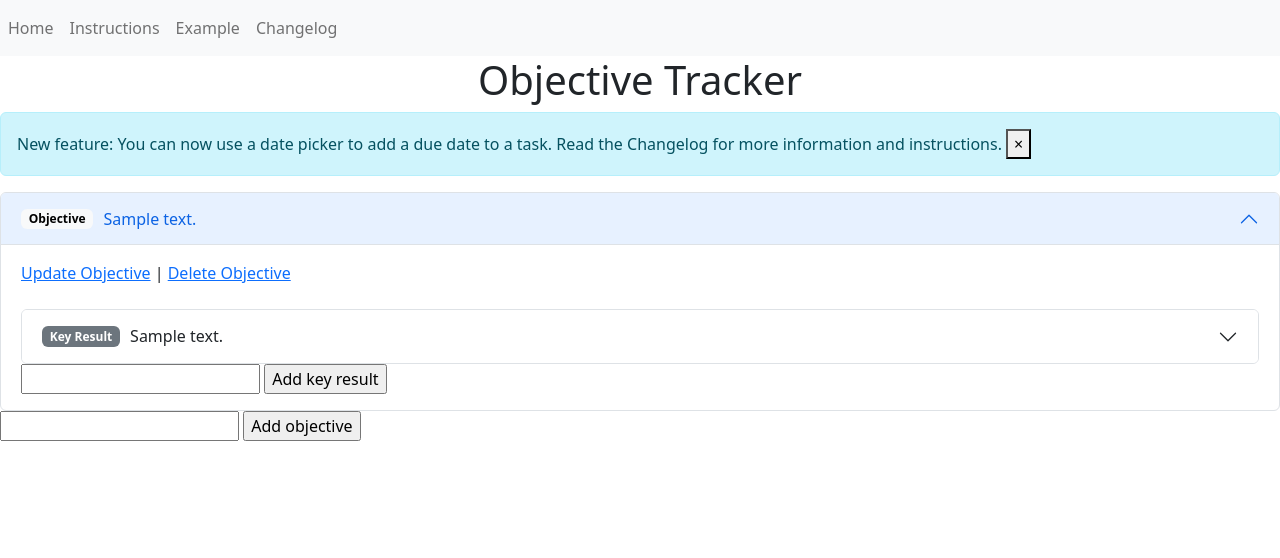
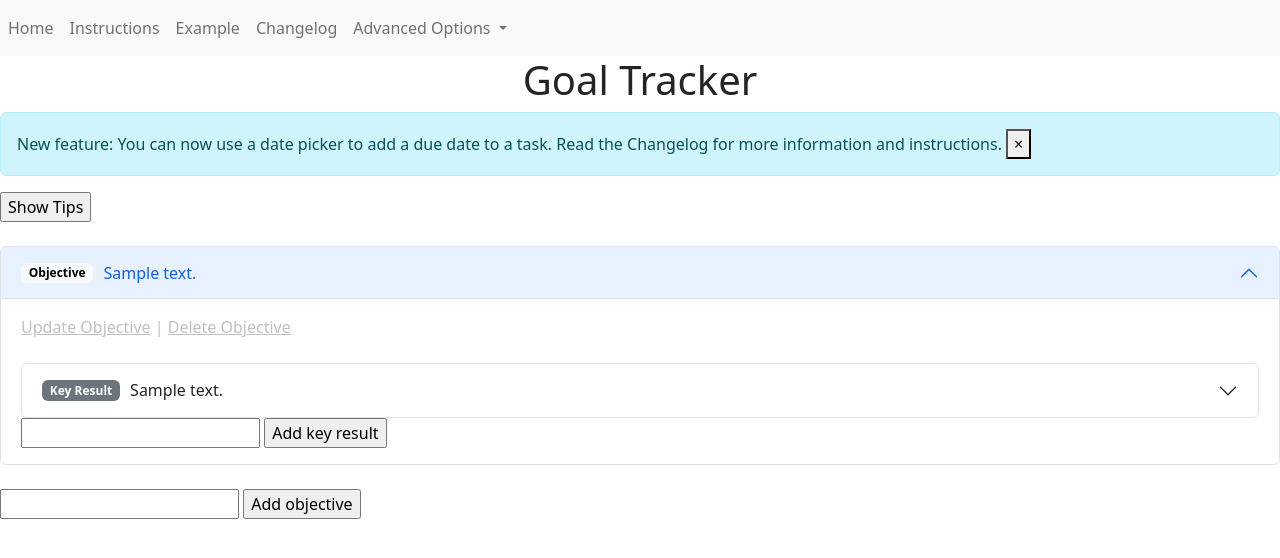
Before and after one commit to umjennifer/osu-cs361-project, a Flask app: page / in a window 1280 px wide. Shown: the top 558 px of the page. Run offline with Flask 2, Linux system fonts and the light colour scheme; tables that the repository leaves empty hold one stand-in row (values such as "Sample post").

Commit message:
add time logging, popovers, validation

```diff
--- a/app.py
+++ b/app.py
@@ -1,10 +1,12 @@
 from unicodedata import name
-from flask import Flask, render_template, request, redirect, flash
+from flask import Flask, render_template, request, redirect, flash, g as app_ctx
 from flask_sqlalchemy import SQLAlchemy
-from datetime import datetime
+import time
+from datetime import date
 
 
 new_feature = True
+show_tips = False
 
 app = Flask(__name__)
 app.secret_key = b'_5#y2L"F4Q8z\n\xec]/'
@@ -33,14 +35,63 @@ class Task(db.Model):
     key_result_id = db.Column(db.Integer, db.ForeignKey('key__result.id'))  # TODO: set as can't be null
      # TODO: cascade delete
 
+class Deleted_Objective(db.Model):
+    id = db.Column(db.Integer, primary_key=True)
+    content = db.Column(db.String(200), nullable=False)
+    key_results = db.relationship('Deleted_Key_Result', backref='objective', cascade="all, delete-orphan")
+
+    def __repr__(self):
+        return '<Task %r>' % self.id
+
+class Deleted_Key_Result(db.Model):
+    id = db.Column(db.Integer, primary_key=True)
+    content = db.Column(db.String(200), nullable=False)
+    objective_id = db.Column(db.Integer, db.ForeignKey('deleted__objective.id'))  # TODO: set as can't be null
+    tasks = db.relationship('Deleted_Task', backref='key_result', cascade="all, delete-orphan")
+     # TODO: cascade this delete
+
+class Deleted_Task(db.Model):
+    id = db.Column(db.Integer, primary_key=True)
+    content = db.Column(db.String(200), nullable=False)
+    key_result_id = db.Column(db.Integer, db.ForeignKey('deleted__key__result.id'))  # TODO: set as can't be null
+     # TODO: cascade delete
+
+# https://sureshdsk.dev/flask-decorator-to-measure-time-taken-for-a-request
+@app.before_request
+def logging_before():
+    # Store the start time for the request
+    app_ctx.start_time = time.perf_counter()
+@app.after_request
+def logging_after(response):
+    # Get total time in milliseconds
+    total_time = time.perf_counter() - app_ctx.start_time
+    # Log the time taken for the endpoint
+    write_to_log=('{} s, {}, {}, {}\n'.format(total_time, date.today(), request.method, request.path))
+    f = open("responsiveness.log", "a")
+    f.write(write_to_log)
+    f.close()
+    return response
+
+@app.route('/', methods=['GET'])
+def index():
+
+    if new_feature is True:
+        flash('New feature: You can now use a date picker to add a due date to a task. Read the Changelog for more information and instructions.') # TODO: figure out new feature process
+    objectives = Objective.query.order_by(Objective.id).all()
+
+    return render_template('index.html', objectives=objectives, show_tips=show_tips)
+
 @app.route('/create/key_result', methods=['POST'])
 def create_key_result():
+
+
     key_result_content = request.form['key_result_content']
     objective_id = int(request.form['objective_id'])
     new_key_result = Key_Result(content=key_result_content,objective_id=objective_id)
     try:
         db.session.add(new_key_result)
         db.session.commit()
+
         return redirect('/')
     except:
         return 'There was an issue adding your key result'
@@ -68,19 +119,32 @@ def create_objective():
     except:
         return 'There was an issue adding your objective'
 
+@app.route('/tips/show', methods=['POST'])
+def tips_show():
+    tips_visibility = request.form['tips_show']
+    objectives = Objective.query.order_by(Objective.id).all()
+    if tips_visibility == "true":
+        show_tips = True
+    return render_template('index.html', objectives=objectives, show_tips=show_tips)
 
-@app.route('/', methods=['GET'])
-def index():
-    if new_feature is True:
-        flash('New feature: You can now use a date picker to add a due date to a task. Read the Changelog for more information and instructions.') # TODO: figure out new feature process
+@app.route('/tips/hide', methods=['POST'])
+def tips_hide():
+    tips_visibility = request.form['tips_hide']
     objectives = Objective.query.order_by(Objective.id).all()
-    return render_template('index.html', objectives=objectives)
+    if tips_visibility == "false":
+        show_tips = False
+    return render_template('index.html', objectives=objectives, show_tips=show_tips)
 
 @app.route('/delete/objective/<int:id>')
 def delete_objective(id):
     objective_to_delete = Objective.query.get_or_404(id)
     try:
         db.session.delete(objective_to_delete)
+        print("objective_to_delete=", objective_to_delete)
+
+        # add the item to the recently deleted
+
+
         db.session.commit()
         return redirect('/')
     except:
@@ -132,6 +196,16 @@ def example():
 def instructions():
     return render_template('instructions.html')
 
+@app.route('/recently-deleted', methods=['GET'])
+def recently_deleted():
+    return render_template('recently-deleted.html')
+
+# @app.teardown_request
+# def teardown_request(exception=None):
+#     diff = time.time() - g.start
+#     print("diff=", diff)
+
+
 #TODO: update for key result
 # TODO: update for tasks
 
--- a/static/css/main.css
+++ b/static/css/main.css
@@ -48,3 +48,7 @@ td {
     text-decoration: none;
     transition: color 0.30s ease-in-out,opacity 0.30s ease-in-out;
 }
+
+.btn-group {
+    font-size: 12px; /*or whatever size */
+  }
--- a/templates/base.html
+++ b/templates/base.html
@@ -31,13 +31,13 @@
                 <a class="nav-link" href="/changelog">Changelog</a>
             </li>
 
-            <!-- <li class="nav-item dropdown">
+            <li class="nav-item dropdown">
               <a class="nav-link dropdown-toggle" href="#" id="navbarDropdownMenuLink2" role="button" data-bs-toggle="dropdown" aria-haspopup="true" aria-expanded="false">
                 Advanced Options
               </a>
               <div class="dropdown-menu" aria-labelledby="navbarDropdownMenuLink2">
-                <a class="dropdown-item" href="#">Docs</a>
-              </div> -->
+                <a class="dropdown-item" href="/recently-deleted">Recently Deleted</a>
+              </div>
             </li>
 
           </ul>
@@ -57,7 +57,17 @@
       </button>
     </div>
   {% endfor %}
-    {% block body %}{% endblock %}
-    <script src="https://cdn.jsdelivr.net/npm/bootstrap@5.2.2/dist/js/bootstrap.bundle.min.js" integrity="sha384-OERcA2EqjJCMA+/3y+gxIOqMEjwtxJY7qPCqsdltbNJuaOe923+mo//f6V8Qbsw3" crossorigin="anonymous"></script>
+
+  {% block body %}{% endblock %}
+
+  <script src="https://code.jquery.com/jquery-3.3.1.slim.min.js" integrity="sha384-q8i/X+965DzO0rT7abK41JStQIAqVgRVzpbzo5smXKp4YfRvH+8abtTE1Pi6jizo" crossorigin="anonymous"></script>
+  <script src="https://cdn.jsdelivr.net/npm/popper.js@1.14.7/dist/umd/popper.min.js" integrity="sha384-UO2eT0CpHqdSJQ6hJty5KVphtPhzWj9WO1clHTMGa3JDZwrnQq4sF86dIHNDz0W1" crossorigin="anonymous"></script>
+  <script src="https://cdn.jsdelivr.net/npm/bootstrap@5.2.2/dist/js/bootstrap.bundle.min.js" integrity="sha384-OERcA2EqjJCMA+/3y+gxIOqMEjwtxJY7qPCqsdltbNJuaOe923+mo//f6V8Qbsw3" crossorigin="anonymous"></script>
+
+
 </body>
+
+{% block script %}{% endblock %}
+
+
 </html>
--- a/templates/index.html
+++ b/templates/index.html
@@ -1,10 +1,28 @@
 {% extends 'base.html' %}
 
 {% block head %}
-<h1 style="text-align: center;">Objective Tracker</h1>
+<h1 style="text-align: center;">Goal Tracker</h1>
 {% endblock %}
 
 {% block body %}
+
+
+  {% if show_tips %}
+    <form action="/tips/hide" method="POST">
+      <input type="hidden" name="tips_hide" id="tips_hide" value="false">
+      <input type="submit" value="Hide Tips">
+    </form>
+  {% else %}
+    <form action="/tips/show" method="POST">
+      <input type="hidden" name="tips_show" id="tips_show" value="true">
+      <input type="submit" value="Show Tips">
+    </form>
+  {% endif %}
+
+  <br>
+
+
+
 
 
   {% if objectives|length < 1%}
@@ -24,7 +42,11 @@
                   <div id="panelsStayOpen-collapseobjective-{{objective.id}}" class="accordion-collapse collapse show" aria-labelledby="panelsStayOpen-headingobjective-{{objective.id}}">
                     <div class="accordion-body">
 
-                      <a href="/update/objective/{{objective.id}}">Update Objective</a> | <a href="/delete/objective/{{objective.id}}">Delete Objective</a><br><br>
+                      <a href="/update/objective/{{objective.id}}" style="color:silver">Update Objective</a>
+                      <span style="color:silver"> | </span>
+                      <a href="/delete/objective/{{objective.id}}" style="color:silver">Delete Objective</a><br><br>
+
+
                       {% if objective.key_results|length < 1%}
                           There are no key results.
                       {% else %}
@@ -41,7 +63,10 @@
                                   <div id="panelsStayOpen-collapsekr-{{kr.id}}" class="accordion-collapse collapse" aria-labelledby="panelsStayOpen-headingkr-{{kr.id}}">
                                   <div class="accordion-body">
 
-                                      <a href="/update/key_result/{{kr.id}}">Update Key Result</a> | <a href="/delete/key_result/{{kr.id}}">Delete Key Result</a><br><br>
+                                      <a href="/update/key_result/{{kr.id}}" style="color:silver">Update Key Result</a>
+                                      <span style="color:silver"> | </span>
+                                      <a href="/delete/key_result/{{kr.id}}" style="color:silver">Delete Key Result</a><br><br>
+
                                       {% if kr.tasks|length < 1%}
                                           There are no tasks.<br>
                                       {% else %}
@@ -57,7 +82,11 @@
                                                   </h2>
                                                   <div id="panelsStayOpen-collapse-task{{task.id}}" class="accordion-collapse collapse" aria-labelledby="panelsStayOpen-heading-task{{task.id}}">
                                                   <div class="accordion-body">
-                                                      <a href="/update/task/{{task.id}}">Update Task</a> | <a href="/delete/task/{{task.id}}">Delete Task</a>
+
+                                                      <a href="/update/task/{{task.id}}" style="color:silver">Update Task</a>
+                                                      <span style="color:silver"> | </span>
+                                                      <a href="/delete/task/{{task.id}}" style="color:silver">Delete Task</a>
+
                                                   </div>
                                                   </div>
                                               </div>
@@ -65,11 +94,16 @@
                                           {% endfor %}
                                       {% endif %}
                                           <form action="/create/task" method="POST">
-                                              <input type="text" name="task_content" id="task_content">
+                                              <input type="text" name="task_content" id="task_content" required>
                                               <input type="hidden" name="key_result_id" value="{{kr.id}}">
                                               <input type="submit" value="Add task">
                                           </form>
 
+                                          {% if show_tips %}
+                                          <button type="button" class="btn btn-sm btn-outline-primary" data-toggle="popover" title="A task is a tangible, quantifiable TODO to acheive a key result. For example, for the 'gain 5% muscle mass' key result, tasks can include: 'exercise daily', 'get 2x physicals twice a year', etc.">
+                                            What is a task?
+                                          </button>
+                                          {% endif %}
 
                                   </div>
                                   </div>
@@ -78,10 +112,16 @@
 
                       {% endif %}
                       <form action="/create/key_result" method="POST">
-                          <input type="text" name="key_result_content" id="key_result_content">
+                          <input type="text" name="key_result_content" id="key_result_content" required>
                           <input type="hidden" name="objective_id" value="{{objective.id}}">
                           <input type="submit" value="Add key result">
                       </form>
+
+                      {% if show_tips %}
+                      <button type="button" class="btn btn-sm btn-outline-primary" data-toggle="popover" title="A key result is measurable success criteria used to track the achievement of that goal. For example for a 'be healthier' objective, key results can include 'gain 5% muscle mass'">
+                        What is a key result?
+                      </button>
+                      {% endif %}
 
                     </div>
                   </div>
@@ -90,8 +130,22 @@
 
       {% endfor %}
   {% endif %}
+  <br>
   <form action="/create/objective" method="POST">
-      <input type="text" name="objective_content" id="objective_content">
+      <input type="text" name="objective_content" id="objective_content" required>
       <input type="submit" value="Add objective">
   </form>
+
+  {% if show_tips %}
+    <button type="button" class="btn btn-sm btn-outline-primary" data-toggle="popover" title="An objective is a significant, concrete, clearly defined goal. For example:'be healthier'">What is an objective?</button>
+  {% endif %}
+
 {% endblock %}
+
+{% block script %}
+    <script>
+        $(function () {
+          $('[data-toggle="popover"]').popover()
+        })
+    </script>
+{% endblock %}
--- a/templates/instructions.html
+++ b/templates/instructions.html
@@ -10,6 +10,7 @@
         <ul>
             <li><a href="#add-an-objective">Add an objective</a></li>
             <li><a href="#add-a-key-result">Add a key result</a></li>
+            <li><a href="#add-a-due-date-to-a-task">Add a due date to a task</a></li>
         </ul>
     </div>
     <br>
--- a/templates/update.html
+++ b/templates/update.html
@@ -8,7 +8,7 @@
 <div class="content">
 
     <form action="/update/objective/{{ objective.id }}" method="POST">
-        <input type="text" name="content" id="content" value="{{objective.content}}">
+        <input type="text" name="content" id="content" value="{{objective.content}}" required>
         <input type="submit" value="Update objective">
     </form>
 </div>
```
Also changed, not shown: templates/recently-deleted.html (added, +20 -0 lines).
